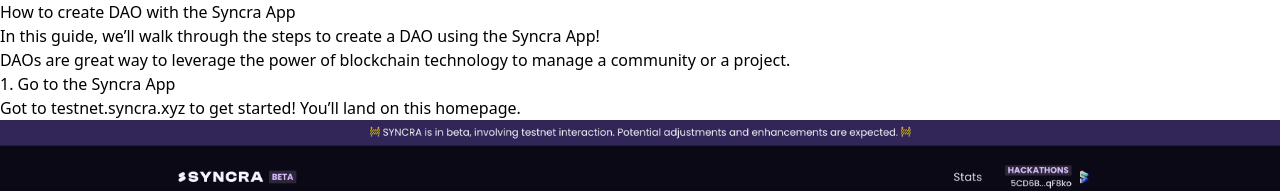
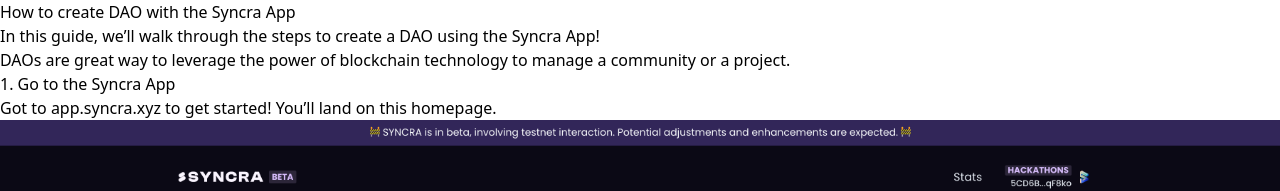
Before and after one commit to SyncraDAO/docs.syncra.xyz, a Next.js app: page /dao/creating-dao in a window 1280 px wide. Shown: the top 191 px of the page. Built offline with nearby package versions, Linux system fonts and the light colour scheme.

Commit message:
update docs

```diff
--- a/pages/_meta.json
+++ b/pages/_meta.json
@@ -5,7 +5,7 @@
   "app": {
     "title": "App ↗",
     "type": "page",
-    "href": "https://testnet.syncra.xyz",
+    "href": "https://app.syncra.xyz",
     "newWindow": true
   },
   "contact": {
--- a/pages/dao/creating-dao.mdx
+++ b/pages/dao/creating-dao.mdx
@@ -8,7 +8,7 @@
 
 ## 1. Go to the Syncra App
 
-Got to [testnet.syncra.xyz](https://testnet.syncra.xyz) to get started! You’ll land on this homepage.
+Got to [app.syncra.xyz](https://app.syncra.xyz) to get started! You’ll land on this homepage.
 
 ![homepage](/create-dao/step-1.png)
 
--- a/pages/index.mdx
+++ b/pages/index.mdx
@@ -10,7 +10,7 @@
 
 <ul className='flex gap-2 mt-4 flex-wrap'>
   <a target='_blank' className='flex items-center gap-1 px-3 py-1 border border-gray-700 hover:bg-gray-800 bg-gray-900/50 text-gray-200 rounded-full text-sm font-medium' href="https://syncra.xyz/"><FaGlobe /> Website</a>
-  <a target='_blank' className='flex items-center gap-1 px-3 py-1 border border-gray-700 hover:bg-gray-800 bg-gray-900/50 text-gray-200 rounded-full text-sm font-medium' href="https://testnet.syncra.xyz/"><FaGlobe /> Application</a>
+  <a target='_blank' className='flex items-center gap-1 px-3 py-1 border border-gray-700 hover:bg-gray-800 bg-gray-900/50 text-gray-200 rounded-full text-sm font-medium' href="https://app.syncra.xyz/"><FaGlobe /> Application</a>
   <a target='_blank' className='flex items-center gap-1 px-3 py-1 border border-gray-700 hover:bg-gray-800 bg-gray-900/50 text-gray-200 rounded-full text-sm font-medium' href="https://x.com/syncra_xyz"><FaTwitter /> X (Twitter)</a>
   <a target='_blank' className='flex items-center gap-1 px-3 py-1 border border-gray-700 hover:bg-gray-800 bg-gray-900/50 text-gray-200 rounded-full text-sm font-medium' href="https://discord.gg/bhVFa3BxbG"><FaDiscord /> Discord</a>
 </ul>
--- a/pages/links.md
+++ b/pages/links.md
@@ -1,7 +1,7 @@
 # Links
 
 - Website: https://syncra.xyz/
-- Testnet Application: https://testnet.syncra.xyz/
+- Testnet Application: https://app.syncra.xyz/
 
 ### Socials
 - Twitter: https://x.com/syncra_xyz
--- a/theme.config.tsx
+++ b/theme.config.tsx
@@ -30,7 +30,7 @@
   banner: {
     key: '2.0-release',
     text: (
-      <a href="https://testnet.syncra.xyz" target="_blank">
+      <a href="https://app.syncra.xyz" target="_blank">
         🎉 Syncra Beta Testnet Application is released. Check it out →
       </a>
     )
```
